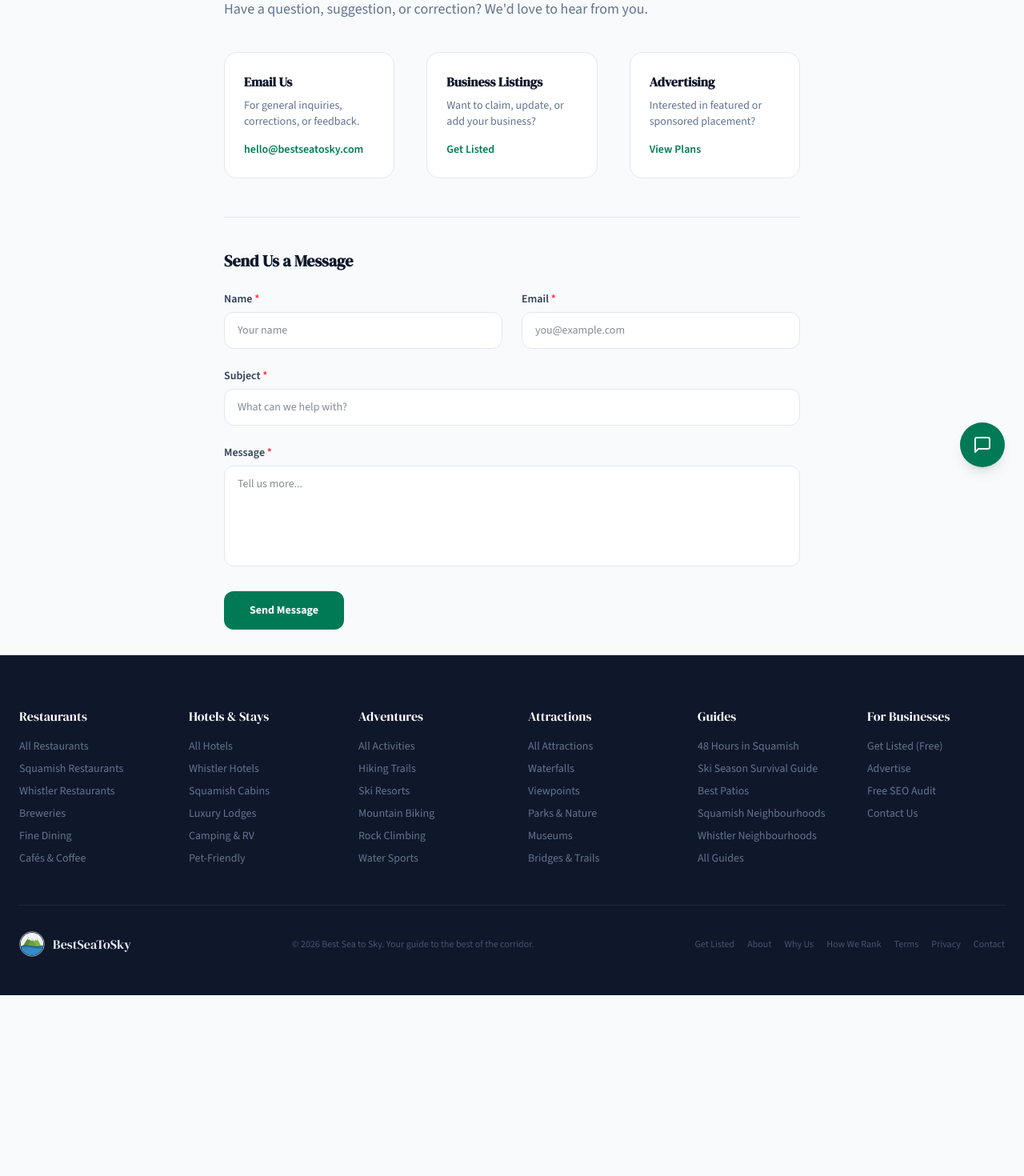
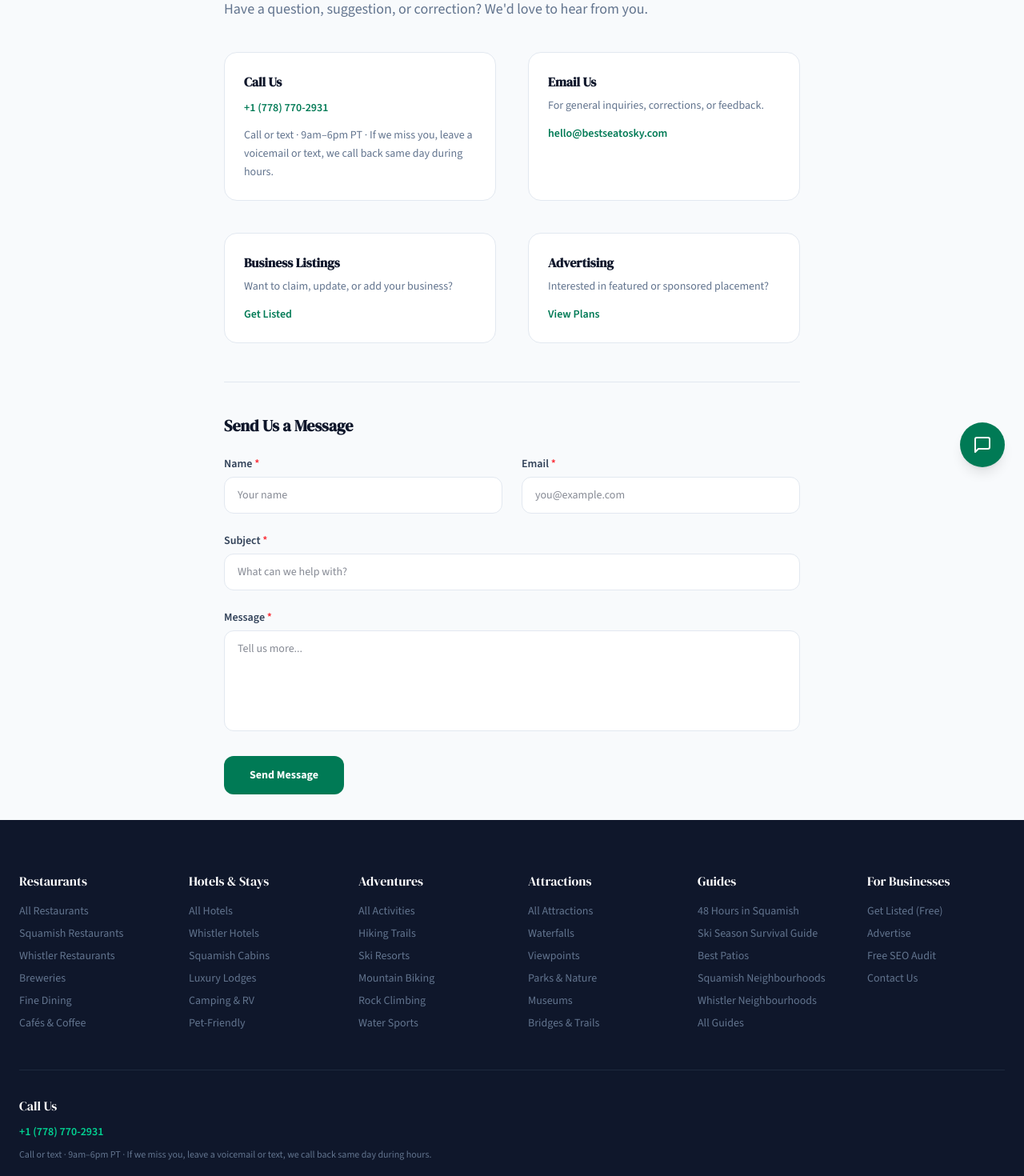
Before and after one commit to rickjudson-1959/bestseatosky, a Next.js app: page /contact in a window 1280 px wide. Shown: the part 200-1670 px from the top of the page at 80% size. Before the commit the page ends 1444 px from the top, so only its background shows below. Built offline with nearby package versions, Linux system fonts and the light colour scheme.

Commit message:
Add Call CTA and hours one-liner to contact and footer
Ship a Standard-plan tel: link for the Sea to Sky line plus Rick's approved callback one-liner, shared so contact and footer stay in sync.

Co-authored-by: rickjudson-1959 <rickjudson-1959@users.noreply.github.com>

```diff
--- a/src/app/contact/page.tsx
+++ b/src/app/contact/page.tsx
@@ -1,5 +1,6 @@
 import { Metadata } from 'next';
 import Link from 'next/link';
+import CallCta from '@/components/CallCta';
 import ContactForm from './ContactForm';
 
 export const metadata: Metadata = {
@@ -31,7 +32,9 @@ export default async function ContactPage({
         Have a question, suggestion, or correction? We&apos;d love to hear from you.
       </p>
 
-      <div className="grid grid-cols-1 md:grid-cols-3 gap-10 mb-12">
+      <div className="grid grid-cols-1 md:grid-cols-2 gap-10 mb-12">
+        <CallCta />
+
         <div className="bg-white rounded-2xl p-6 border border-slate-200">
           <h3 className="font-serif text-base font-bold text-slate-900 mb-2">Email Us</h3>
           <p className="text-sm text-slate-500 mb-3">
--- /dev/null
+++ b/src/components/CallCta.tsx
@@ -0,0 +1,42 @@
+export const PHONE_DISPLAY = '+1 (778) 770-2931';
+export const PHONE_HREF = 'tel:+17787702931';
+export const CALL_ONELINER =
+  'Call or text · 9am–6pm PT · If we miss you, leave a voicemail or text, we call back same day during hours.';
+
+type Props = {
+  variant?: 'card' | 'footer';
+};
+
+export default function CallCta({ variant = 'card' }: Props) {
+  if (variant === 'footer') {
+    return (
+      <div>
+        <h4 className="font-serif text-base text-white mb-2">Call Us</h4>
+        <a
+          href={PHONE_HREF}
+          className="text-sm text-emerald-400 font-semibold hover:text-emerald-300 transition-colors"
+          aria-label={`Call or text ${PHONE_DISPLAY}`}
+        >
+          {PHONE_DISPLAY}
+        </a>
+        <p className="text-xs text-slate-500 mt-2 leading-relaxed max-w-xl">
+          {CALL_ONELINER}
+        </p>
+      </div>
+    );
+  }
+
+  return (
+    <div className="bg-white rounded-2xl p-6 border border-slate-200">
+      <h3 className="font-serif text-base font-bold text-slate-900 mb-2">Call Us</h3>
+      <a
+        href={PHONE_HREF}
+        className="text-sm text-emerald-700 font-semibold hover:underline"
+        aria-label={`Call or text ${PHONE_DISPLAY}`}
+      >
+        {PHONE_DISPLAY}
+      </a>
+      <p className="text-sm text-slate-500 mt-3 leading-relaxed">{CALL_ONELINER}</p>
+    </div>
+  );
+}
--- a/src/components/Footer.tsx
+++ b/src/components/Footer.tsx
@@ -1,4 +1,5 @@
 import Link from 'next/link';
+import CallCta from '@/components/CallCta';
 
 const FOOTER_LINKS = {
   Restaurants: [
@@ -72,7 +73,10 @@ export default function Footer() {
           ))}
         </div>
 
-        <div className="border-t border-slate-800 pt-8 flex flex-col md:flex-row justify-between items-center gap-4">
+        <div className="border-t border-slate-800 pt-8 flex flex-col gap-8">
+          <CallCta variant="footer" />
+
+          <div className="flex flex-col md:flex-row justify-between items-center gap-4">
             <div className="flex items-center gap-2.5">
               <img src="/icon.svg" alt="Best Sea to Sky" width={32} height={32} className="w-8 h-8" />
               <span className="font-serif text-base text-slate-200">BestSeaToSky</span>
@@ -91,6 +95,7 @@ export default function Footer() {
             </div>
           </div>
         </div>
+      </div>
     </footer>
   );
 }
```
Lines whose indentation alone changed are shown as unchanged.
